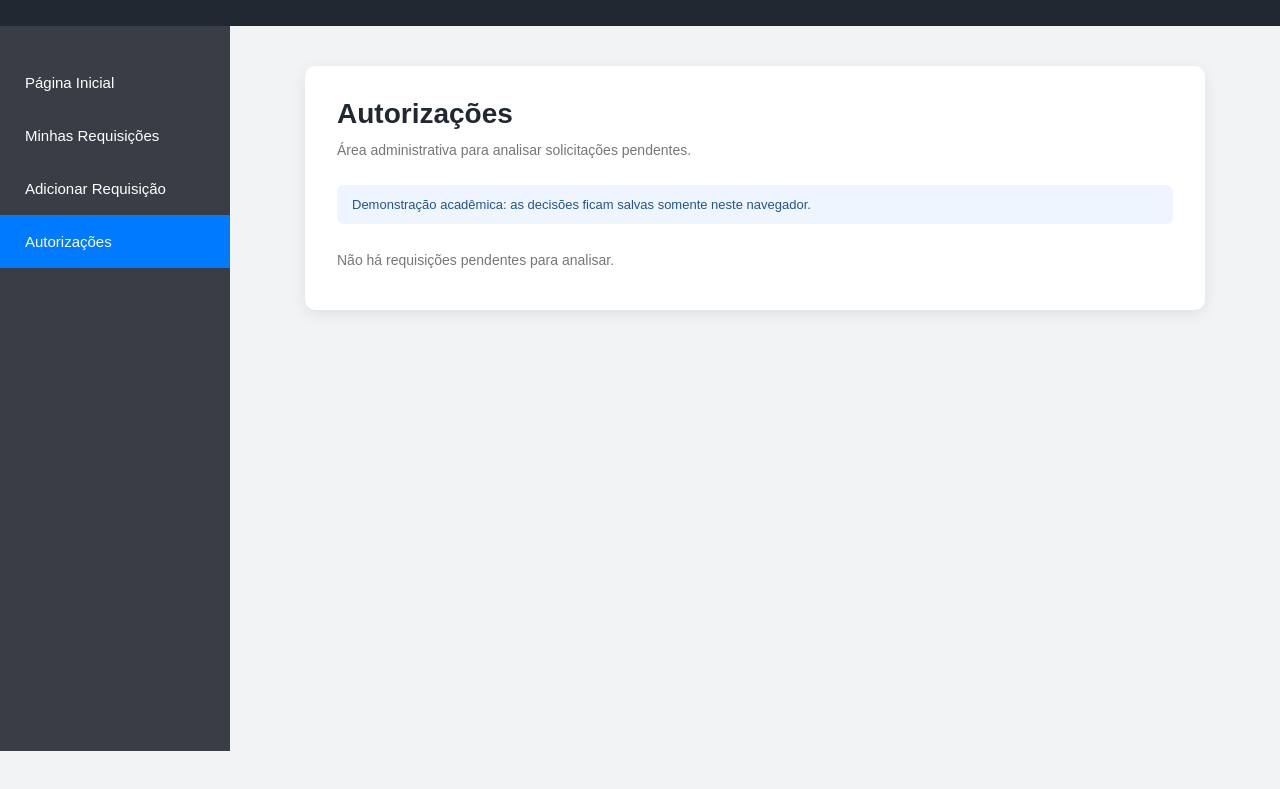
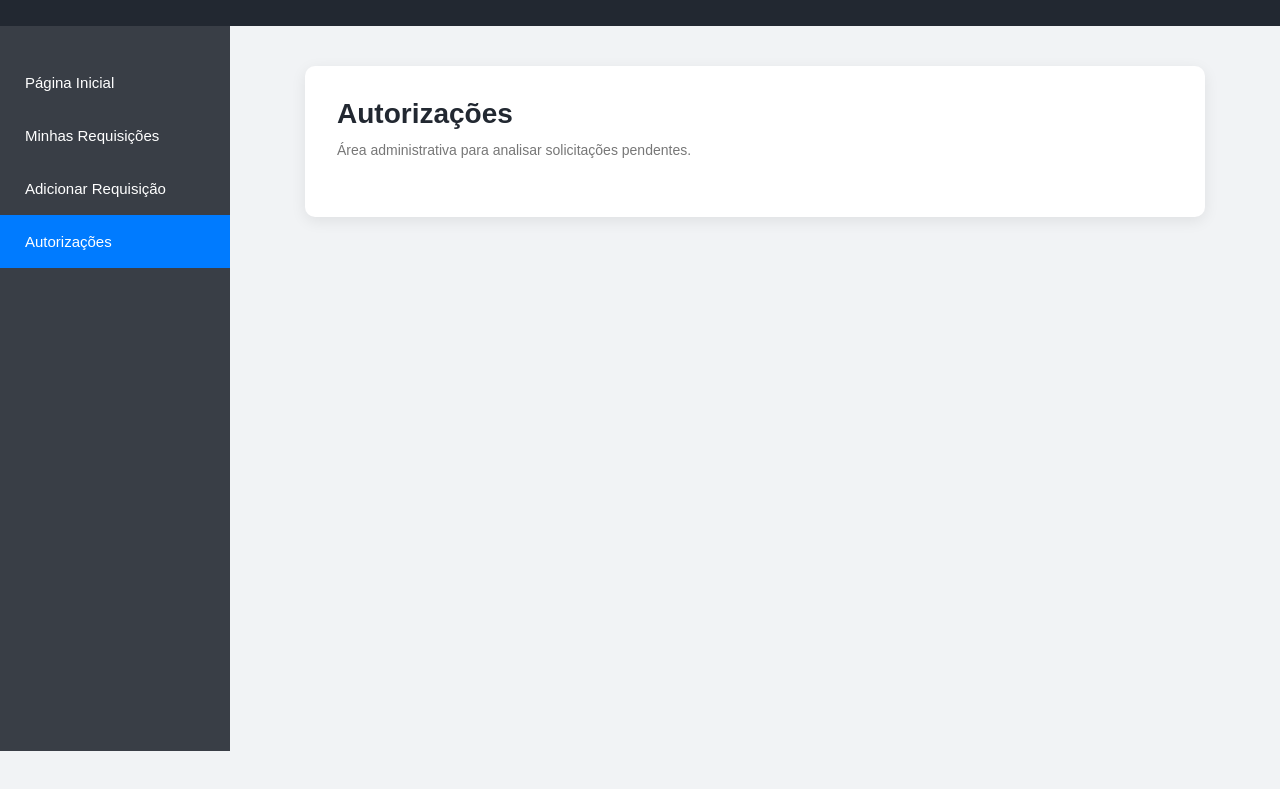
Before and after one commit to lizcaminha/grupo3, a plain HTML site: page index.html in a window 1280 px wide. Both pictures are taken after a click on the link "Autorizações". Shown: the part 49-838 px from the top of the page. Drawn offline with Linux system fonts and the light colour scheme.

Commit message:
Update index.html

```diff
--- a/index.html
+++ b/index.html
@@ -18,5 +18,5 @@
 <div class="field-row"><div class="field"><label for="date">Data da saída</label><input type="date" id="date" required></div><div class="field"><label for="time">Horário da saída</label><input type="time" id="time" required></div></div>
 <label for="justification">Justificativa</label><textarea id="justification" placeholder="Explique o motivo da solicitação..." required minlength="5" maxlength="1000"></textarea>
 <div class="buttons"><button class="btn-submit" type="submit">Enviar requisição</button><button class="btn-reset" type="reset">Limpar campos</button></div><p id="feedback" class="feedback" role="status"></p></form></section></section>
-<section class="page hidden" id="page-autorizacoes"><section class="panel"><h1>Autorizações</h1><p class="subtitle">Área administrativa para analisar solicitações pendentes.</p><div class="notice">Demonstração acadêmica: as decisões ficam salvas somente neste navegador.</div><div id="authorizationList"></div></section></section>
+<section class="page hidden" id="page-autorizacoes"><section class="panel"><h1>Autorizações</h1><p class="subtitle">Área administrativa para analisar solicitações pendentes.</p></section></section>
 </main></body></html>
```
